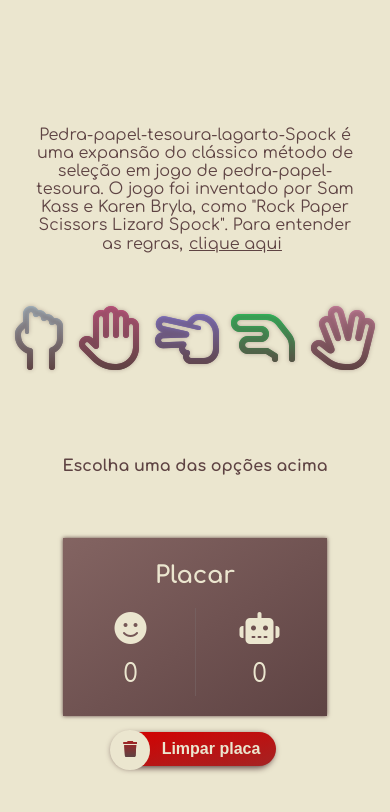
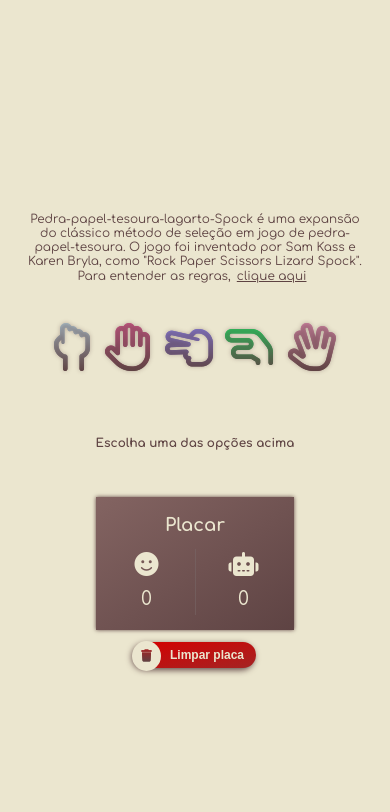
Before and after one commit to HaluDeCassia/largato-spock, a React (Create React App) app: page / in a window 390 px wide. Shown: the top 812 px of the page. Built offline with nearby package versions, Linux system fonts and the light colour scheme.

Commit message:
Fix page responsive

```diff
--- a/src/styles/global.js
+++ b/src/styles/global.js
@@ -63,5 +63,17 @@ export const Global = createGlobalStyle`
     button:focus {
       outline: 0;
     }
+
+    @media screen and (max-width: 768px) {
+      font-size: 14px;
+    }
+
+    @media screen and (max-width: 480px) {
+      font-size: 12px;
+    }
+
+    @media screen and (max-width: 320px) {
+      font-size: 10px;
+    }
   }
 `;
```
